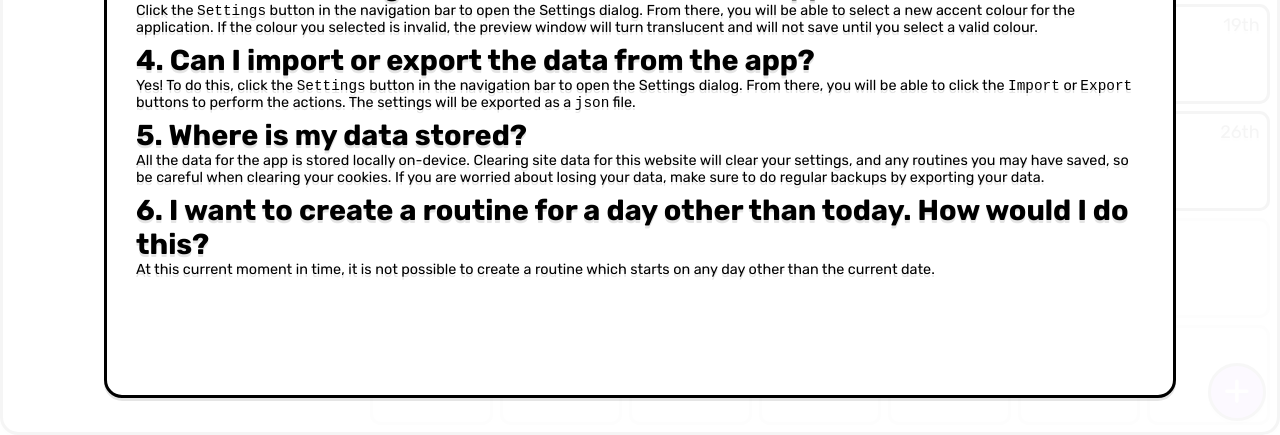
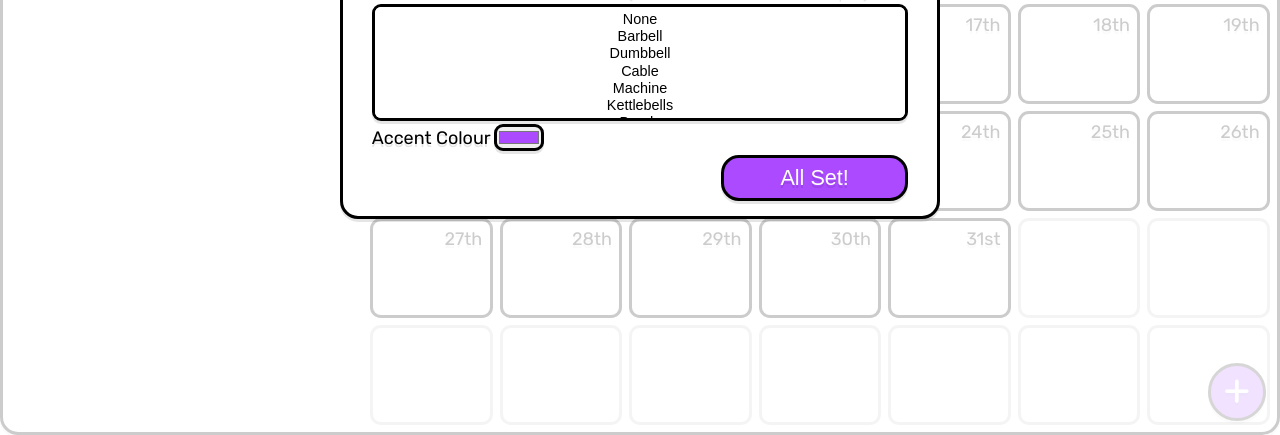
Before and after one commit to skiletro/FitnessProgram, a plain HTML site: page index.html in a window 1280 px wide. Shown: the part 365-800 px from the top of the page. Drawn offline with Linux system fonts and the light colour scheme; no server answers.

Commit message:
close help prompt by default

```diff
--- a/index.html
+++ b/index.html
@@ -142,7 +142,7 @@
             </button>
         </div>
     </dialog>
-    <dialog id="helpPrompt" open>
+    <dialog id="helpPrompt">
         <div class="inner">
             <div class="header">
                 I have a <span class="bold">question</span>...
```
